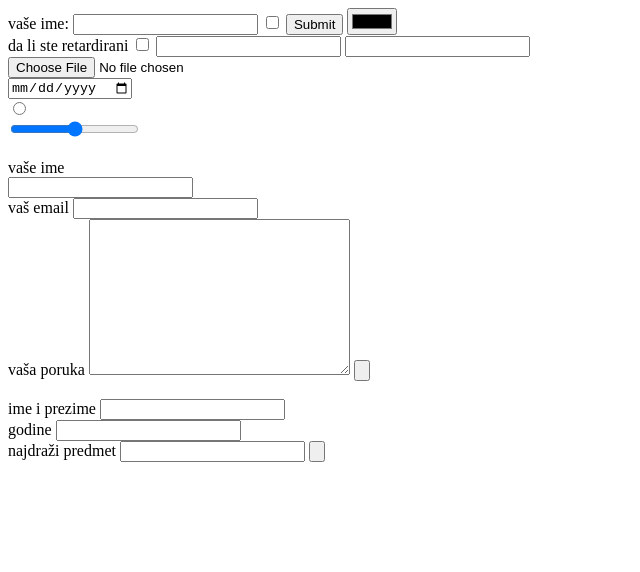
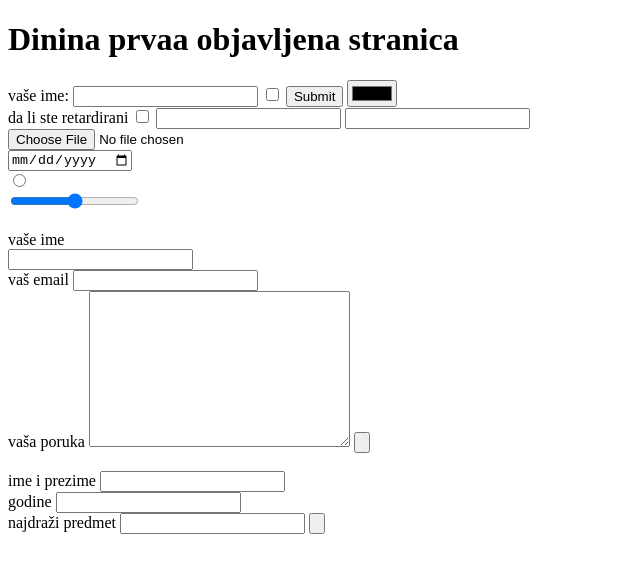
Before and after one commit to adiahic/prvi, a plain HTML site: page index.html in a window 1280 px wide. Shown: the whole page, without its empty margins (0-640 px from the left). Drawn offline with Linux system fonts and the light colour scheme.

Commit message:
Update index.html

```diff
--- a/index.html
+++ b/index.html
@@ -7,6 +7,7 @@
 </head>
 
 <body>
+  <h1>Dinina prvaa objavljena stranica</h1>
   <form class="" action="index.html" method="post">
     <label>vaše ime:</label>
     <input type="text" name="" value="">
```
